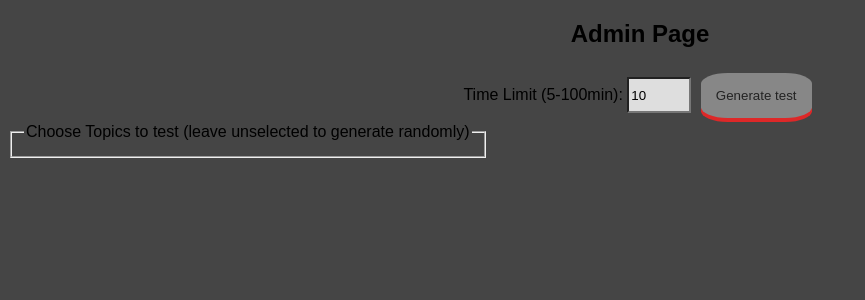
After one commit to sandhya-sago/Fast-Facts, a Flask app: template templates/admin.html in a window 1280 px wide. The commit adds this page. Shown: the top 300 px of the page, without its empty margins (0-865 px from the left). Run offline with Flask 3, Linux system fonts and the light colour scheme; the template is opened without the code that fills it, so the values that code supplies are empty.

Commit message:
ENH: Add selection of topics and timer

```diff
--- a/main.py
+++ b/main.py
@@ -9,8 +9,10 @@ from collections import defaultdict
 app = Flask(__name__)
 app.config["SECRET_KEY"] = "vikrams-fast-facts"
 
-def clean_string(ipstr:str)->str:
+
+def clean_string(ipstr: str) -> str:
     return " ".join(ipstr.lower().split()).title()
+
 
 fast_facts = "data/Fast Facts.xlsx - Sheet1.csv"
 facts = defaultdict(lambda: defaultdict(str))
@@ -23,12 +25,34 @@ with open(fast_facts) as ff:
                 if ans.strip() == "-":
                     continue
                 facts[t][alpha] = clean_string(ans)
-all_topics = list(facts.keys())
+all_topics = sorted(facts.keys())
+
+
+@app.route("/answers", methods=["POST"])
+def check_answers():
+    answers = request.form
+    expected = defaultdict(lambda: defaultdict(str))
+    for item, ans in answers.items():
+        t, l = item.rsplit("_", maxsplit=1)
+        if len(l) != 1:
+            continue
+        if clean_string(ans) != facts[t][l]:
+            expected[item] = facts[t][l]
+    return jsonify(expected), 200
 
 
 @app.route("/")
-def index():
-    topics = random.sample(all_topics, k=5)
+def admin():
+    return render_template("admin.html", all_topics=all_topics)
+
+
+@app.route("/test", methods=["POST"])
+def test():
+    settings = dict(request.form)
+    timer = settings.pop("timer", "5")
+    topics = list(settings)
+    if len(topics) == 0:
+        topics = random.sample(all_topics, k=5)
     letters = sorted(random.sample(ascii_uppercase, k=5))
 
     class FastFactsForm(FlaskForm):
@@ -45,25 +69,12 @@ def index():
     form = FastFactsForm()
 
     return render_template(
-        "index.html", topics=topics, letters=letters, form=form, answers=answers
+        "index.html",
+        topics=topics,
+        letters=letters,
+        form=form,
+        timer=timer,
     )
 
 
-@app.route("/reset")
-def reset():
-    redirect(url_for("index"))
-
-@app.route("/answers", methods=["POST"])
-def check_answers():
-    answers = request.form
-    expected = defaultdict(lambda: defaultdict(str))
-    for item, ans in answers.items():
-        if item == 'csrf_token':
-            continue
-        t, l = item.rsplit("_")
-        if clean_string(ans) != facts[t][l]:
-            expected[item] = facts[t][l]
-    return jsonify(expected), 200
-
-
 app.run(host="127.0.0.1", port="5500", debug=True)
--- a/static/style.css
+++ b/static/style.css
@@ -87,3 +87,18 @@ caption {
 .WrongAnswer {
   background-color: rgb(189, 52, 52);
 }
+
+.TopicCheckboxes:before {
+  vertical-align: middle;
+  position: relative;
+}
+
+.TopicCheckboxes {
+  text-align: left;
+}
+
+.TopicSelection {
+  max-width: max-content;
+  max-height: 80vh;
+  overflow-y: scroll;
+}
--- /dev/null
+++ b/templates/admin.html
@@ -0,0 +1,31 @@
+<!DOCTYPE html>
+<html lang="en">
+
+<head>
+    <meta charset="UTF-8">
+    <meta name="viewport" content="width=device-width, initial-scale=1.0">
+    <title>Quick Knowledge</title>
+    <link rel="stylesheet" href="{{ url_for('static', filename='style.css') }}">
+</head>
+
+<body>
+
+    <h2>Admin Page</h2>
+    <form id="adminForm" action="/test" method="post" >
+        <label for="timer">Time Limit (5-100min):</label>
+        <input type="number" id="timer" name="timer" min="5" max="100" value="10"/>
+        <button type="submit">Generate test</button>
+        <fieldset class="TopicSelection">
+            <legend>Choose Topics to test (leave unselected to generate randomly)</legend>
+            {% for topic in all_topics %}
+            <div class="TopicCheckboxes">
+                <input type="checkbox" id="{{ topic }}" name="{{ topic }}" />
+                <label for="{{ topic }}">{{ topic }}</label>
+            </div>
+            {% endfor %}
+        </fieldset>
+    </form>
+
+</body>
+
+</html>
```
Also changed, not shown: static/script.js (+3 -4 lines), templates/index.html (+5 -8 lines).
